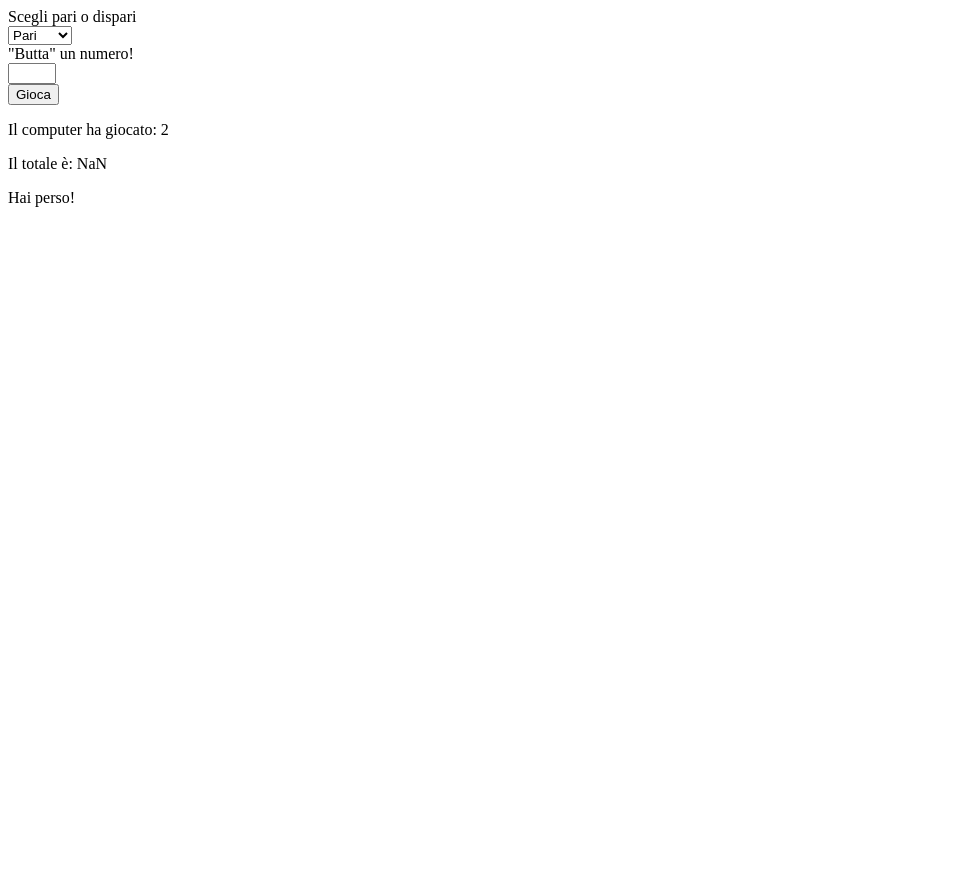
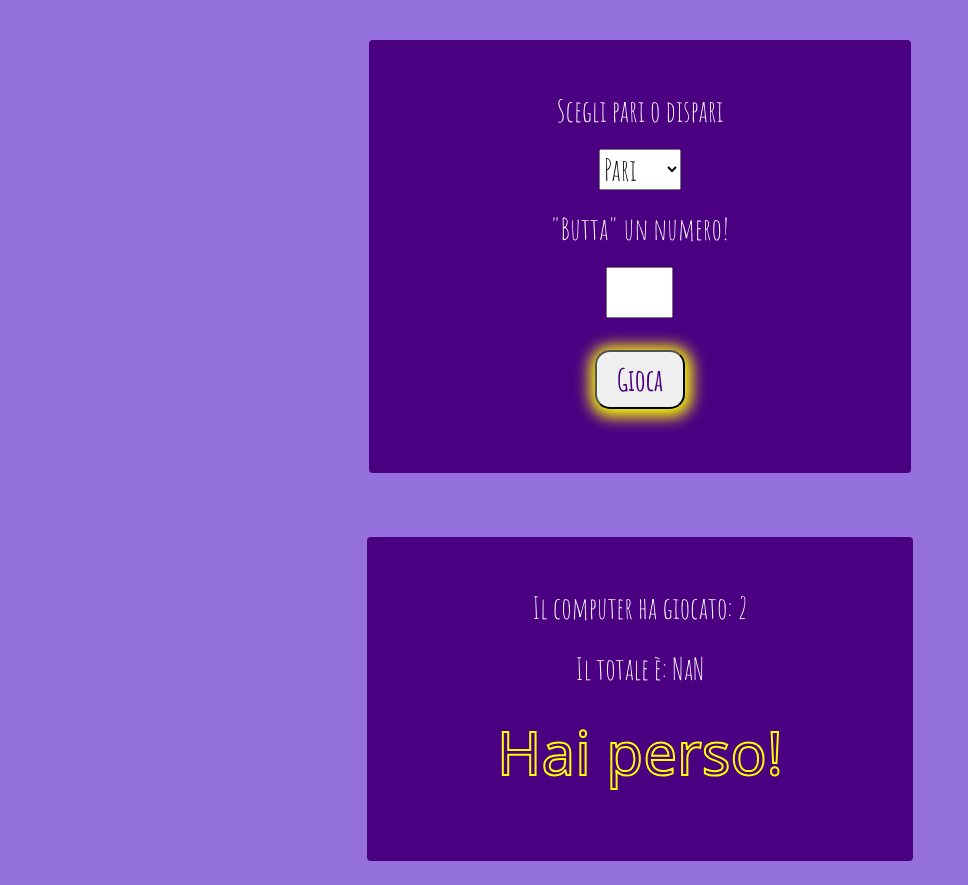
Before and after one commit to lindabettini/js-paliedispari, a plain HTML site: page index.html in a window 1280 px wide. Both pictures are taken after a click on the button "Gioca". Shown: the whole page, without its empty margins (0-968 px from the left). Before the commit the page ends 800 px from the top, so only its background shows below. Drawn offline with nearby package versions, Linux system fonts and the light colour scheme.

Commit message:
Add style

```diff
--- a/index.html
+++ b/index.html
@@ -5,31 +5,51 @@
     <meta charset="UTF-8">
     <meta http-equiv="X-UA-Compatible" content="IE=edge">
     <meta name="viewport" content="width=device-width, initial-scale=1.0">
+    <link rel="preconnect" href="https://fonts.googleapis.com">
+    <link rel="preconnect" href="https://fonts.gstatic.com" crossorigin>
+    <link rel="preconnect" href="https://fonts.googleapis.com">
+    <link rel="preconnect" href="https://fonts.gstatic.com" crossorigin>
+    <link href="https://fonts.googleapis.com/css2?family=Amatic+SC:wght@400;700&display=swap" rel="stylesheet">
+    <link href="https://cdn.jsdelivr.net/npm/bootstrap@5.1.3/dist/css/bootstrap.min.css" rel="stylesheet"
+        integrity="sha384-1BmE4kWBq78iYhFldvKuhfTAU6auU8tT94WrHftjDbrCEXSU1oBoqyl2QvZ6jIW3" crossorigin="anonymous">
+    <link rel="stylesheet" href="style-is-even.css">
     <title>Document</title>
 </head>
 
 <body>
-
-    <section id="game">
+    <div class="container-fluid">
+        <!-- ~ GAMER CHOOSES  -->
+        <section id="game" class="container p-3">
+            <div class="row justify-content-center p-4">
+                <div class="col-6 bg-col p-5 d-flex justify-content-center align-items-center text-center rounded">
+                    <div>
                         <label>Scegli pari o dispari</label>
                         <br />
-        <select name="choose" id="choose">
+                        <select name="choose" id="choose" class="m-3">
                             <option value="even">Pari</option>
                             <option value="odd">Dispari</option>
                         </select>
                         <br />
                         <label>"Butta" un numero!</label>
                         <br />
-        <input id="gamer-number" type="number" min="1" max="5">
+                        <input id="gamer-number" type="number" min="1" max="5" class="m-3">
                         <br />
-        <button type="button" id="play">Gioca</button>
+                        <button type="button" id="play" class="m-3 ">Gioca</button>
+                    </div>
+                </div>
+            </div>
         </section>
-    <section id="game-result">
+        <!-- ~ GAME RESULTS  -->
+        <div class="container">
+            <section id="game-result" class="row justify-content-center p-4">
+                <div class="col-6 bg-col p-5 text-center rounded">
                     <p id="cpu-number"></p>
                     <p id="total"></p>
                     <p id="winner-declaration"></p>
+                </div>
             </section>
-
+        </div>
+    </div>
 
 
     <script src="script2.js"></script>
--- a/script2.js
+++ b/script2.js
@@ -12,9 +12,9 @@ const chooseField = document.getElementById('choose');
 const numbField = document.getElementById('gamer-number');
 const cpuParagraph = document.getElementById('cpu-number');
 const playBtn = document.getElementById('play');
+const resultSection = document.getElementById('game-result');
 const sumParagraph = document.getElementById('total');
 const winnerParagraph = document.getElementById('winner-declaration');
-
 
 // ° Other elements
 const min = 1;
@@ -22,8 +22,6 @@ const max = 5;
 
 const victory = 'Hai vinto!';
 const defeat = 'Hai perso!';
-
-
 
 // ° Collego eventi a Play Button
 playBtn.addEventListener('click', function() {
@@ -58,6 +56,8 @@ playBtn.addEventListener('click', function() {
                 break;
         }
 
+        resultSection.classList.add('visible');
+
     cpuParagraph.innerText = 'Il computer ha giocato:' + ' ' + cpuNumber;
     sumParagraph.innerText = 'Il totale è:' + ' ' + sum;
 
--- /dev/null
+++ b/style-is-even.css
@@ -0,0 +1,38 @@
+body {
+  background-color: mediumpurple;
+}
+
+.container-fluid {
+  color: white;
+  font-family: "Amatic SC", cursive;
+  font-size: 30px;
+}
+
+.bg-col {
+  background-color: indigo;
+}
+
+#game-result {
+  display: none;
+}
+
+#game-result.visible {
+  display: flex;
+  flex-direction: row;
+}
+
+#winner-declaration {
+  font-size: 60px;
+  -webkit-text-stroke: 2px yellow;
+  font-family: sans;
+  color: indigo;
+}
+
+#play {
+  padding: 5px 20px;
+  border-radius: 15px;
+  -webkit-box-shadow: 1px 2px 15px 6px yellow;
+  box-shadow: 1px 2px 15px 6px yellow;
+  color: indigo;
+  font-weight: bold;
+}
```
Also changed, not shown: style.css (deleted). Lines whose indentation alone changed are shown as unchanged.
